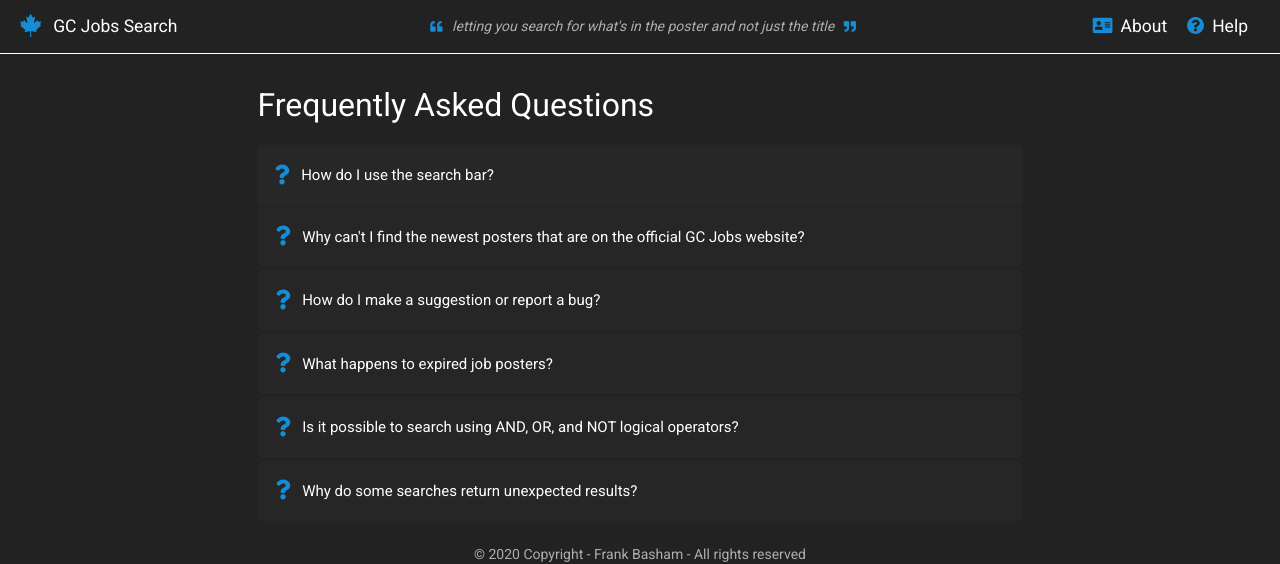
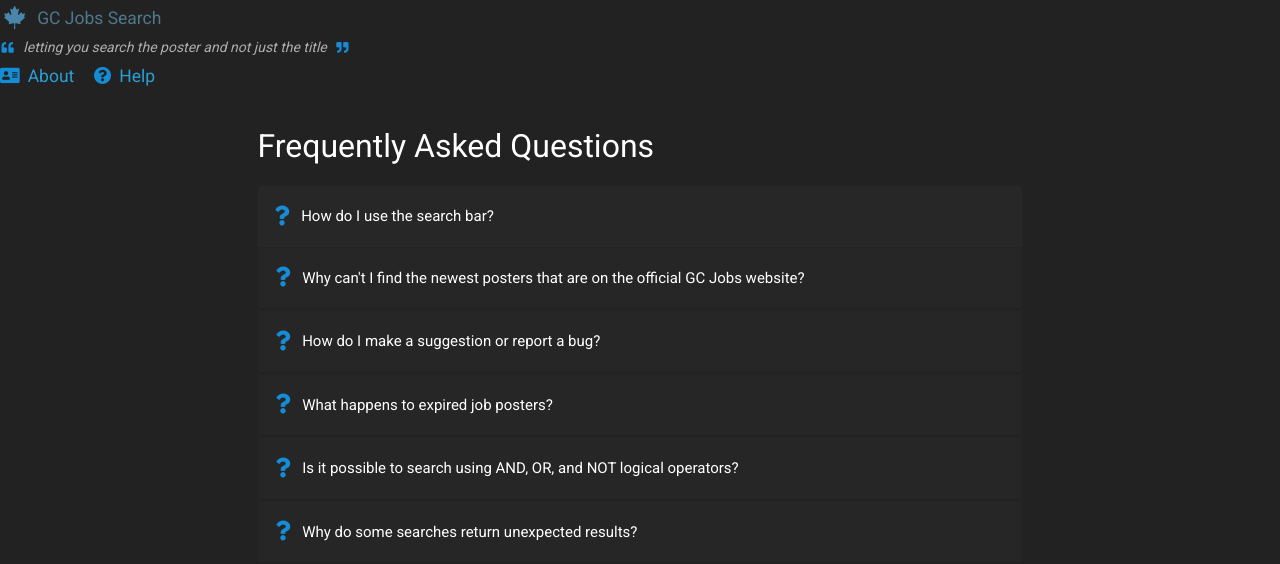
Before and after one commit to Fbasham/gcjobs, a Flask app: page /help in a window 1280 px wide. Shown: the top 564 px of the page. Run offline with Flask 2, Linux system fonts and the light colour scheme; some libraries are stand-ins or nearby versions.

Commit message:
Update base.html

```diff
--- a/templates/base.html
+++ b/templates/base.html
@@ -16,22 +16,18 @@
     <script src="https://stackpath.bootstrapcdn.com/bootstrap/4.5.0/js/bootstrap.min.js"></script>
 
   <head>
-    <div class="nav-large">
-      <nav class="navbar navbar-expand navbar-dark pt-2">
-        <div class="container-fluid">
+    <nav>
       <div class="nav-header">
-            <a class="navbar-brand" href={{ url_for("index") }}><i class="fab fa-lg fa-fw fa-canadian-maple-leaf mr-2"></i>GC Jobs Search</a>
+        <a class="navbar-brand" href={{ url_for("index") }}><span><i class="fab fa-lg fa-fw fa-canadian-maple-leaf mr-2"></i></span>GC Jobs Search</a>
       </div>
       <div class="nav-header-quote">
-            <i class="fab fa-sm fa-fw fas fa-quote-left mr-2"></i><em>letting you search for what's in the poster and not just the title</em><i class="fab fa-sm fa-fw fas fa-quote-right ml-2"></i>
+        <i class="fab fa-sm fa-fw fas fa-quote-left mr-2"></i><em>letting you search the poster and not just the title</em><i class="fab fa-sm fa-fw fas fa-quote-right ml-2"></i>
       </div>
       <div class="nav-header">
-                <span><a class="navbar-brand" href={{ url_for("about") }}><i class="fas fa-address-card mr-2"></i>About</a></span>
-                <span><a class="navbar-brand" href={{ url_for("help") }}><i class="fas fa-question-circle mr-2"></i>Help</a></span>
-          </div>
+            <a class="navbar-brand" href={{ url_for("about") }}><span><i class="fas fa-address-card mr-2"></i></span>About</a>
+            <a class="navbar-brand" href={{ url_for("help") }}><span><i class="fas fa-question-circle mr-2"></i></span>Help</a>
       </div>
     </nav>
-    </div>
 
     <body>
         <div class="container justify-content-center py-4">
```
Lines whose indentation alone changed are shown as unchanged.
